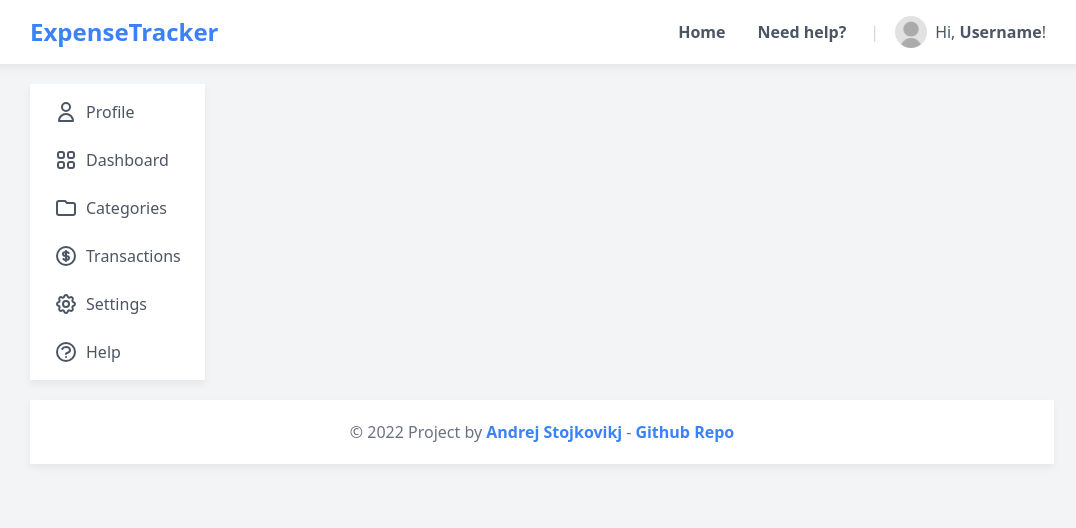
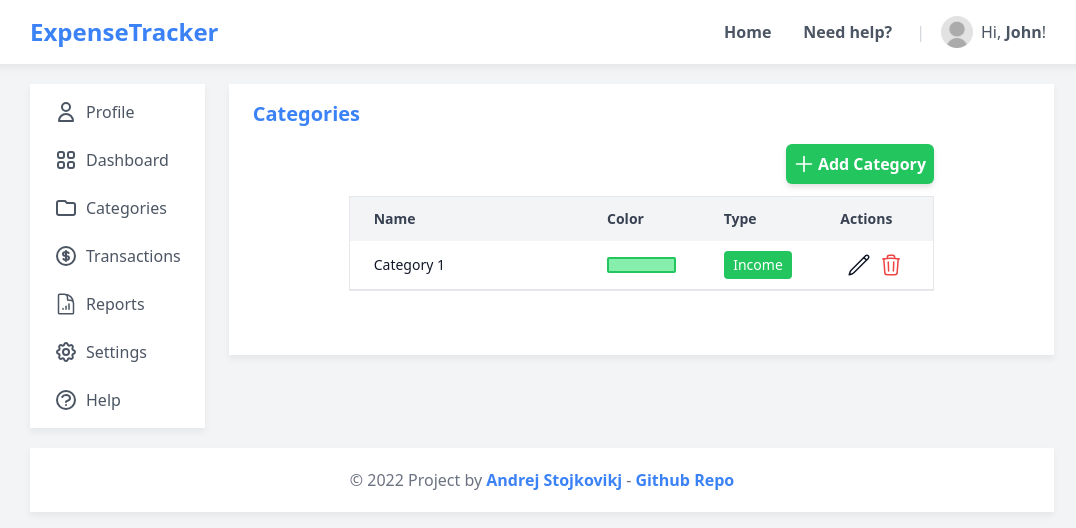
Before and after one commit to AndrejStojkovic/expense-tracker-react, a React (Create React App) app: page /categories in a window 1280 px wide. Shown: the top 528 px of the page, without its empty margins (98-1174 px from the left). Built offline with nearby package versions, Linux system fonts and the light colour scheme; the HTML template or start-up script is replaced by a standard one.

Commit message:
Added Categories page and added Reports to the sidebar

```diff
--- a/src/App.tsx
+++ b/src/App.tsx
@@ -3,6 +3,7 @@ import { Routes, Route, Link } from 'react-router-dom';
 
 import Dashboard from './components/Dashboard';
 import Profile from './components/Profile';
+import Categories from './components/Categories';
 
 function App() {
   return (
@@ -24,9 +25,9 @@ function App() {
               <li className='mx-2 text-gray-300'>|</li>
               <li>
                 <Link to='/profile' className='flex items-center hover:bg-gray-100 px-2 py-1 rounded-md'>
-                  <img src='./media/no-user-photo.jpg' className='rounded-full h-8 w-8' alt='user-photo' />
+                  <img src='./media/no-user-photo.jpg' className='rounded-full h-8 w-8' alt='user' />
                   <div className='inline-block text-gray-600 py-2 pl-2'>
-                    Hi, <span className='font-semibold'>Username</span>!
+                    Hi, <span className='font-semibold'>John</span>!
                   </div>
                 </Link>
               </li>
@@ -71,6 +72,14 @@ function App() {
               </Link>
             </li>
             <li>
+              <Link to='/reports' className='flex items-center p-2 px-6 text-base font-normal text-gray-600 hover:text-gray-900 hover:bg-gray-100'>
+                <svg xmlns="http://www.w3.org/2000/svg" fill="none" viewBox="0 0 24 24" strokeWidth={1.5} stroke="currentColor" className="w-6 h-6">
+                  <path strokeLinecap="round" strokeLinejoin="round" d="M19.5 14.25v-2.625a3.375 3.375 0 00-3.375-3.375h-1.5A1.125 1.125 0 0113.5 7.125v-1.5a3.375 3.375 0 00-3.375-3.375H8.25M9 16.5v.75m3-3v3M15 12v5.25m-4.5-15H5.625c-.621 0-1.125.504-1.125 1.125v17.25c0 .621.504 1.125 1.125 1.125h12.75c.621 0 1.125-.504 1.125-1.125V11.25a9 9 0 00-9-9z" />
+                </svg>
+                <span className="ml-2 font-normal">Reports</span>
+              </Link>
+            </li>
+            <li>
               <Link to='/settings' className='flex items-center p-2 px-6 text-base font-normal text-gray-600 hover:text-gray-900 hover:bg-gray-100'>
                 <svg xmlns="http://www.w3.org/2000/svg" className="h-6 w-6" fill="none" viewBox="0 0 24 24" stroke="currentColor" strokeWidth={2}>
                   <path strokeLinecap="round" strokeLinejoin="round" d="M10.325 4.317c.426-1.756 2.924-1.756 3.35 0a1.724 1.724 0 002.573 1.066c1.543-.94 3.31.826 2.37 2.37a1.724 1.724 0 001.065 2.572c1.756.426 1.756 2.924 0 3.35a1.724 1.724 0 00-1.066 2.573c.94 1.543-.826 3.31-2.37 2.37a1.724 1.724 0 00-2.572 1.065c-.426 1.756-2.924 1.756-3.35 0a1.724 1.724 0 00-2.573-1.066c-1.543.94-3.31-.826-2.37-2.37a1.724 1.724 0 00-1.065-2.572c-1.756-.426-1.756-2.924 0-3.35a1.724 1.724 0 001.066-2.573c-.94-1.543.826-3.31 2.37-2.37.996.608 2.296.07 2.572-1.065z" />
@@ -94,8 +103,8 @@ function App() {
         <Routes>
           <Route path='/' element={<Dashboard />} />
           <Route path='/profile' element={<Profile />} />
+          <Route path='/categories' element={<Categories />} />
           {/* <Route path='/help' element={<Help />} />
-          <Route path='/categories' element={<Categories />} />
           <Route path='/transactions' element={<Transactions />} />
           <Route path='/settings' element={<Settings />} />*/}
         </Routes>
--- /dev/null
+++ b/src/components/Categories.tsx
@@ -0,0 +1,71 @@
+import React from 'react';
+
+const Categories = () => {
+  return (
+    <div className='flex-1 bg-white drop-shadow-custom p-6 pt-4 ml-6'>
+      <div className='text-xl font-bold text-blue-500'>Categories</div>
+
+      <div className='container mx-auto px-24 mb-10'>
+        <div className='w-full flex justify-end items-center mt-4 mb-3'>
+          <button className='bg-green-500 hover:bg-green-600 text-white font-semibold p-2 rounded-md flex items-center gap-1 drop-shadow-md'>
+            <svg xmlns="http://www.w3.org/2000/svg" fill="none" viewBox="0 0 24 24" strokeWidth={2} stroke="currentColor" className="w-5 h-5">
+              <path strokeLinecap="round" strokeLinejoin="round" d="M12 3v18m9-9H3" />
+            </svg>
+            Add Category
+          </button>
+        </div>
+
+        <div className='relative border-1'>
+          <table className='w-full text-sm text-left text-gray-500'>
+            <thead className='text-md text-gray-700 bg-gray-100'>
+              <tr>
+                <th scope='col' className='w-2/5 py-3 px-6'>
+                  Name
+                </th>
+                <th scope='col' className='w-1/5 py-3 px-6'>
+                  Color
+                </th>
+                <th scope='col' className='w-1/5 py-3 px-6'>
+                  Type
+                </th>
+                <th scope='col' className='w-1/5 py-3 px-6'>
+                  Actions
+                </th>
+              </tr>
+            </thead>
+            <thead>
+              <tr className='bg-white border-b'>
+                <th scope='row' className='py-2 px-6 font-medium text-gray-900 whitespace-nowrap'>
+                  Category 1
+                </th>
+                <th scope='row' className='py-2 px-6 font-medium text-gray-900 whitespace-nowrap'>
+                  <div className='w-full h-4 border-2 border-green-500 bg-green-300 rounded-sm'></div>
+                </th>
+                <th scope='row' className='py-2 px-6 font-medium text-gray-900 whitespace-nowrap'>
+                  <div className='w-full p-1 bg-green-500 rounded text-white text-center'>
+                    Income
+                  </div>
+                </th>
+                <th scope='row' className='py-2 px-6 font-medium text-gray-900 whitespace-nowrap flex justify-center'>
+                  <button className='text-gray-900 hover:text-gray-600 hover:bg-gray-100 p-1 rounded-sm hover:cursor-pointer' title='Edit Category'>
+                    <svg xmlns="http://www.w3.org/2000/svg" fill="none" viewBox="0 0 24 24" strokeWidth={1.5} stroke="currentColor" className="w-6 h-6">
+                      <path strokeLinecap="round" strokeLinejoin="round" d="M16.862 4.487l1.687-1.688a1.875 1.875 0 112.652 2.652L6.832 19.82a4.5 4.5 0 01-1.897 1.13l-2.685.8.8-2.685a4.5 4.5 0 011.13-1.897L16.863 4.487zm0 0L19.5 7.125" />
+                    </svg>
+                  </button>
+
+                  <button className='text-red-500 hover:text-red-600 hover:bg-red-100 p-1 rounded-sm hover:cursor-pointer' title='Delete Category'>
+                    <svg xmlns="http://www.w3.org/2000/svg" fill="none" viewBox="0 0 24 24" strokeWidth={1.5} stroke="currentColor" className="w-6 h-6">
+                      <path strokeLinecap="round" strokeLinejoin="round" d="M14.74 9l-.346 9m-4.788 0L9.26 9m9.968-3.21c.342.052.682.107 1.022.166m-1.022-.165L18.16 19.673a2.25 2.25 0 01-2.244 2.077H8.084a2.25 2.25 0 01-2.244-2.077L4.772 5.79m14.456 0a48.108 48.108 0 00-3.478-.397m-12 .562c.34-.059.68-.114 1.022-.165m0 0a48.11 48.11 0 013.478-.397m7.5 0v-.916c0-1.18-.91-2.164-2.09-2.201a51.964 51.964 0 00-3.32 0c-1.18.037-2.09 1.022-2.09 2.201v.916m7.5 0a48.667 48.667 0 00-7.5 0" />
+                    </svg>
+                  </button>
+                </th>
+              </tr>
+            </thead>
+          </table>
+        </div>
+      </div>
+    </div>
+  )
+}
+
+export default Categories;
--- a/src/components/Dashboard.tsx
+++ b/src/components/Dashboard.tsx
@@ -21,10 +21,10 @@ const Dashboard = () => {
       </div>
 
       <div>
-        <div>Income and Expense Line Chart</div>
+        <div className='text-center text-sm font-semibold'>Income and Expense Line Chart</div>
         <LineChart />
 
-        <div className='flex my-5 text-center'>
+        <div className='flex m-5 text-center text-sm font-semibold'>
           <div className='w-1/3 flex-1 mr-4'>
             <div>Income and Expense Doughnut Chart</div>
             <DoughnutChart />
--- a/src/components/Profile.tsx
+++ b/src/components/Profile.tsx
@@ -8,25 +8,25 @@ const Profile = () => {
       <div className='flex my-2 items-start'>
         <div className='flex-none w-1/3'>
           <div className='mb-2'>
-            <label htmlFor='name' className='block text-gray-700 text-sm font-bold mb-2'>First Name</label>
-            <input type='text' className='shadow appearance-none border rounded w-full py-2 px-3 text-gray-700 leading-tight focus:outline-none focus:shadow-outline' name='name' id='name' value='John' />
+            <label htmlFor='first_name' className='block text-gray-700 text-sm font-bold mb-2'>First Name</label>
+            <input type='text' className='shadow appearance-none border rounded w-full py-2 px-3 text-gray-700 leading-tight focus:outline-none focus:shadow-outline' name='first_name' id='first_name' value='John' />
           </div>
 
           <div>
-            <label htmlFor='name' className='block text-gray-700 text-sm font-bold mb-2'>Last Name</label>
-            <input type='text' className="shadow appearance-none border rounded w-full py-2 px-3 text-gray-700 leading-tight focus:outline-none focus:shadow-outline" name='name' id='name' value='Doe' />
+            <label htmlFor='last_name' className='block text-gray-700 text-sm font-bold mb-2'>Last Name</label>
+            <input type='text' className="shadow appearance-none border rounded w-full py-2 px-3 text-gray-700 leading-tight focus:outline-none focus:shadow-outline" name='last_name' id='last_name' value='Doe' />
           </div>
         </div>
 
         <div className='flex-1 flex flex-col items-center p-0'>
           <div className='text-lg font-semibold text-gray-500 mb-1'>Your Avatar</div>
-          <img className='h-40 w-40 rounded-full mt-1 mb-2' src='./media/no-user-photo.jpg' alt='user-photo' />
+          <img className='h-40 w-40 rounded-full mt-1 mb-2' src='./media/no-user-photo.jpg' alt='user' />
           <input type="file" className='block text-sm text-slate-500
             file:mr-4 file:py-2 file:px-4
             file:rounded-full file:border-0
             file:text-sm file:font-semibold
-            file:bg-violet-50 file:text-blue-700
-            hover:file:bg-violet-100
+            file:bg-blue-50 file:text-blue-700
+            hover:file:bg-blue-100
           '/>
         </div>
       </div>
@@ -36,7 +36,7 @@ const Profile = () => {
       <div className='text-gray-700'>
         <div className='font-semibold text-lg mb-1'>E-Mail Address</div>
         <div className='flex justify-between'>
-          <div>Your E-Mail address is: <span className='font-bold'>youremailaddress@provider.com</span></div>
+          <div>Your E-Mail address is: <span className='font-bold'>johndoe12@etr.com</span></div>
           <button className='text-blue-500 underline'>Change</button>
         </div>
       </div>
```
